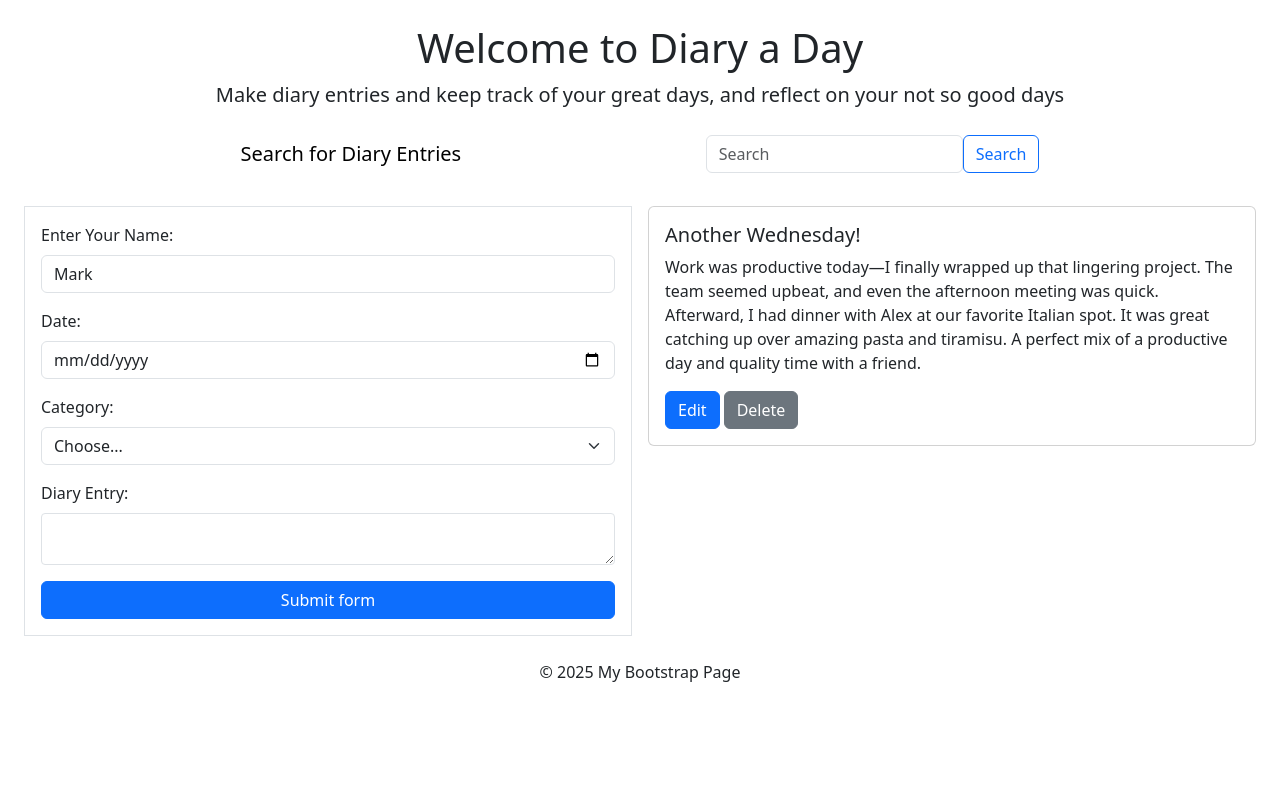
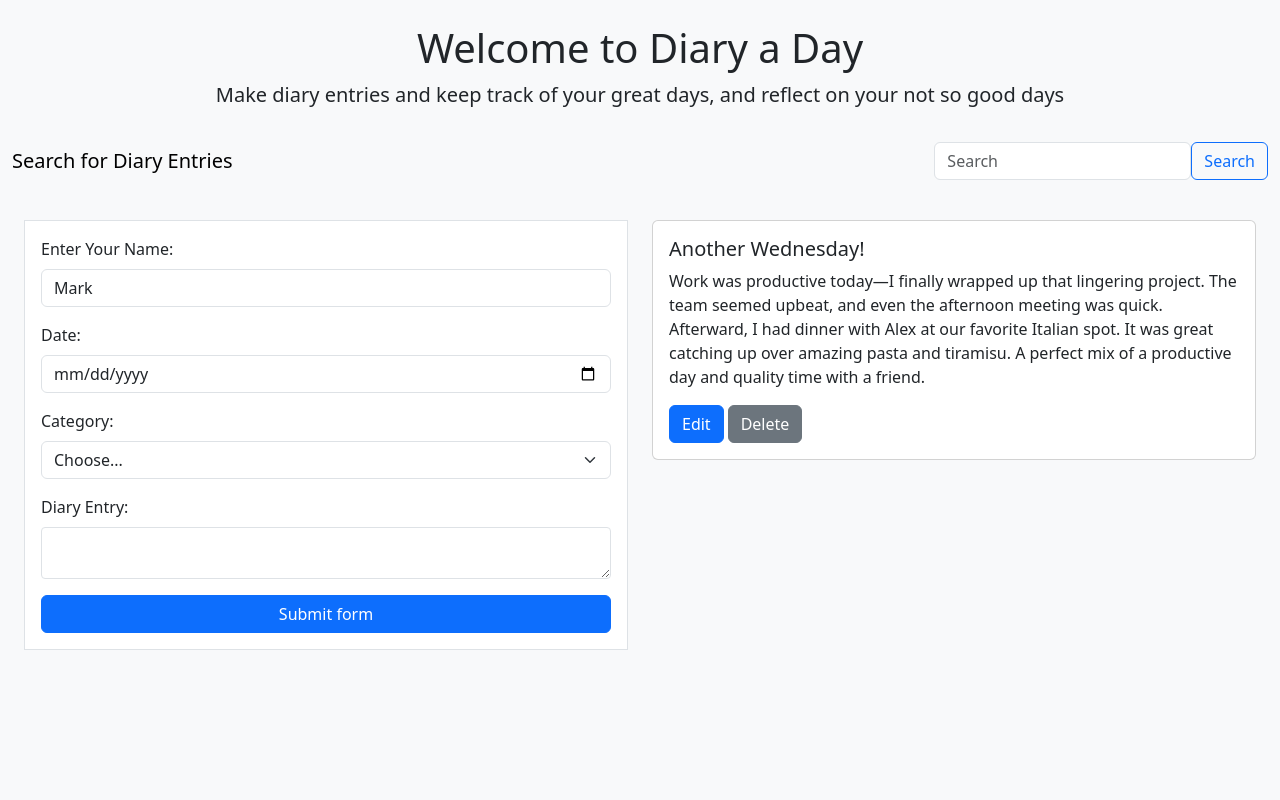
Before and after one commit to beneren10/DiaryWebApp, a plain HTML site: page Front-End/index.html in a window 1280 px wide. Shown: the top 800 px of the page. Drawn offline with nearby package versions, Linux system fonts and the light colour scheme.

Commit message:
bootstrap done

```diff
--- a/Front-End/index.html
+++ b/Front-End/index.html
@@ -8,26 +8,27 @@
     <link rel="stylesheet" href="style.css">
 </head>
 <body>
-    <div class="container-fluid">
+    <div class="container-fluid bg-light vh-100 d-flex flex-column">
 
         <header class="text-center py-4">
           <h1>Welcome to Diary a Day</h1>
           <p class="lead">Make diary entries and keep track of your great days, and reflect on your not so good days</p>
-          <nav class="navbar navbar-light bg-muted justify-content-evenly">
+          <nav class="navbar navbar-light bg-muted justify-content-between">
             <a class="navbar-brand">Search for Diary Entries</a>
             <!-- Search Form -->
             <form id='search-form' class="form-inline d-flex align-items-center">
               <input class="form-control" type="search" placeholder="Search" aria-label="Search">
-              <button class="btn btn-outline-primary my-2 my-sm-0" type="submit">Search</button>
+              <button class="btn btn-outline-primary my-2 my-sm-" type="submit">Search</button>
             </form>
           </nav>
         </header>
 
-        <div class="container-fluid d-flex align-items-center">
-            <div class="row g-3">
+        <!-- main content -->
+        <div id='main-content' class="container-fluid d-flex flex-grow-1 align-items-start">
+            <div class="row g-6">
               <!-- Form -->
               <div class="col-md-6">
-                <form class="needs-validation border p-3" novalidate>
+                <form class="needs-validation border p-3 bg-white h-100" novalidate>
                   <!-- Name -->
                   <div class="mb-3">
                     <label for="validationCustom01" class="form-label">Enter Your Name:</label>
@@ -67,9 +68,9 @@
                   <div class="card-body">
                     <h5 class="card-title">Another Wednesday!</h5>
                     <p class="card-text">Work was productive today—I finally wrapped up that lingering project. The team seemed upbeat, and even the afternoon meeting was quick. Afterward, I had dinner with Alex at our favorite Italian spot. It was great catching up over amazing pasta and tiramisu. A perfect mix of a productive day and quality time with a friend.</p>
-                    <div class="d-flex gap-1">
-                      <a href="#" class="btn btn-primary">Edit</a>
-                      <a href="#" class="btn btn-secondary">Delete</a>
+                    <div class="d-flex justify-content-start gap-1">
+                      <a onclick="edit()"  class="btn btn-primary">Edit</a>
+                      <a onclick="destroy()" class="btn btn-secondary">Delete</a>
                     </div>
                   </div>
                 </div>
@@ -83,6 +84,6 @@
         </footer>
       </div>
     <script src="https://cdn.jsdelivr.net/npm/bootstrap@5.3.3/dist/js/bootstrap.bundle.min.js" integrity="sha384-YvpcrYf0tY3lHB60NNkmXc5s9fDVZLESaAA55NDzOxhy9GkcIdslK1eN7N6jIeHz" crossorigin="anonymous"></script>
-    <script src="script.js" defer></script>
+    <script src="script.js"defer></script>
 </body>
 </html>
--- a/Front-End/style.css
+++ b/Front-End/style.css
@@ -1,10 +1,3 @@
-body {
-    display: flex;
-    flex-direction: column;
-    min-height: 100vh; /* Full height of the viewport */
-  }
-
-  /* Main content grows to fill space */
-  main {
-    flex: 1;
-  }
+#main-content{
+    min-height: 700px;
+}
```
